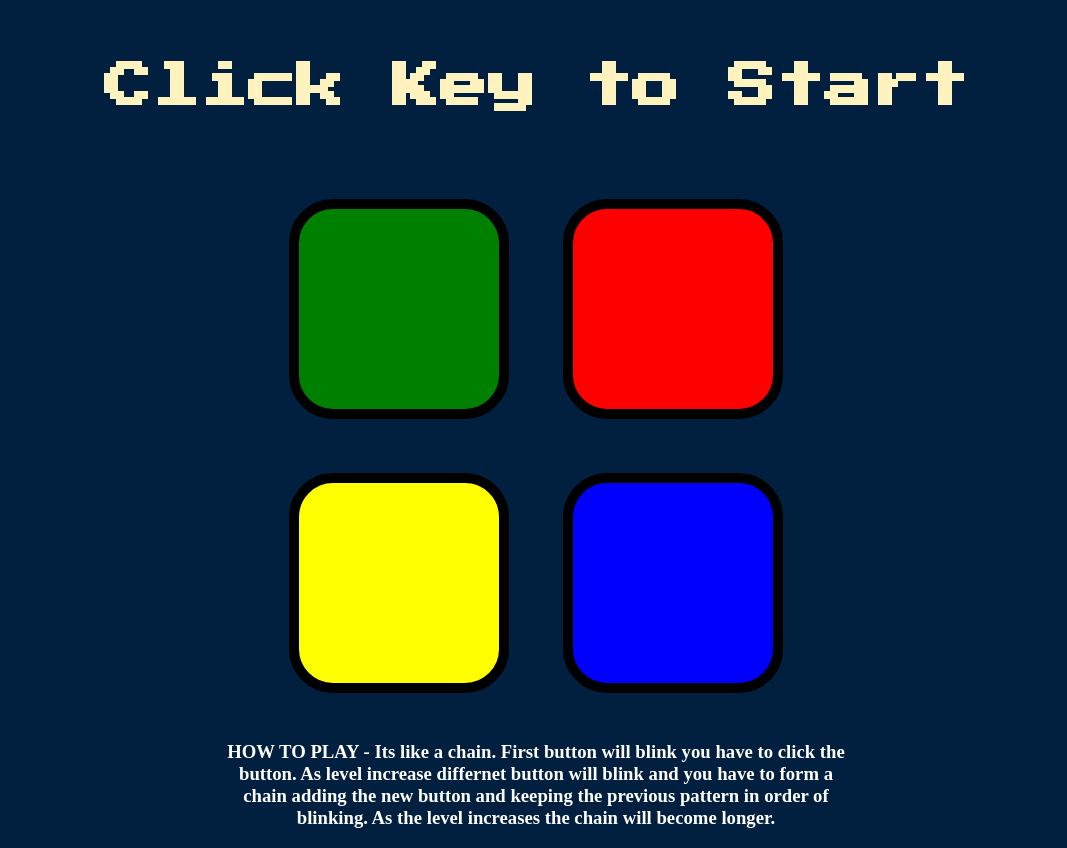
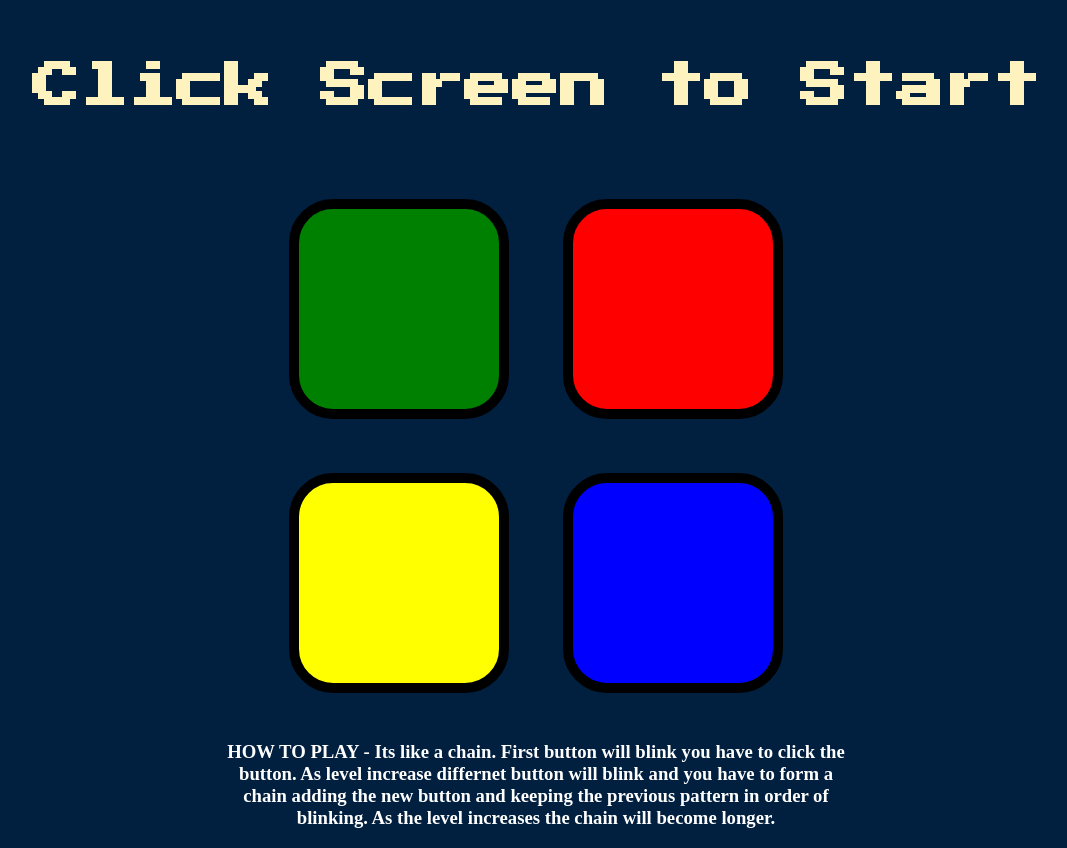
Before and after one commit to Aryan-9211/simon-game-mobile, a plain HTML site: page index.html in a window 1280 px wide. Shown: the whole page, without its empty margins (104-1171 px from the left). Drawn offline with nearby package versions, Linux system fonts and the light colour scheme; a script that the page names is missing.

Commit message:
Update index.html

```diff
--- a/index.html
+++ b/index.html
@@ -11,7 +11,7 @@
   </head>
 
   <body>
-    <h1 id="level-title">Click Key to Start</h1>
+    <h1 id="level-title">Click Screen to Start</h1>
     <div class="container">
       <div lass="row">
         <div type="button" id="green" class="btn green"></div>
```
